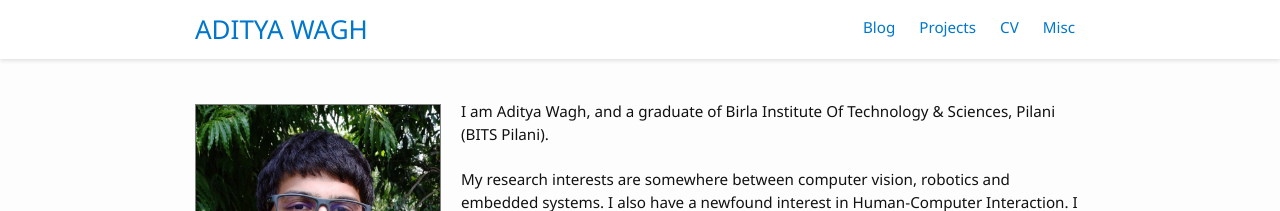
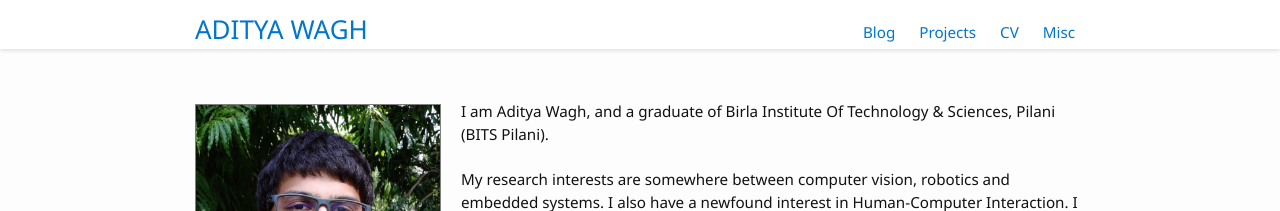
Before and after one commit to thecodeeagle/Ashlesha_Personal, a Jekyll site: the page built from index.md, in a window 1280 px wide. Shown: the top 211 px of the page. Built offline with Jekyll 4.4.1, drawn with Linux system fonts in a browser that asks for light colours.

Commit message:
final update

```diff
--- a/_sass/_header.scss
+++ b/_sass/_header.scss
@@ -4,7 +4,7 @@
     z-index: 99999999;
     box-shadow: 0 0.125rem 0.25rem 0 rgba(0, 0, 0, 0.11);
     position: fixed;
-    min-width: -webkit-fill-available;
+    width: 100%
 }
 
 .site-title {
@@ -27,8 +27,6 @@
 }
 
 .site-header .wrapper {
-    /* padding-top:10px; */
-    padding-bottom: 10px;
     position: relative;
 }
 
@@ -39,7 +37,7 @@
 .site-nav ul {
     text-align: right;
     float: right;
-    padding-top: 9px;
+    padding-top: 10px;
     font-size: 100%;
     line-height: 2.0;
     font-weight: 400;
@@ -86,7 +84,6 @@
 .site-nav .sub-menu {
     z-index: 2147483647;
     position: absolute;
-    margin: inherit;
 }
 
 .site-nav .sub-menu li.current-menu-item>a {
@@ -96,20 +93,16 @@
 }
 
 .sub-menu {
-    /* border:3px solid #2a62b2; */
-    /* border-top:20px solid transparent; */
+    border-top: 5px solid white;
     box-shadow: 0 2px 2px rgba(0, 0, 0, 0.4);
     -moz-box-shadow: 0 2px 2px rgba(0, 0, 0, 0.4);
     -webkit-box-shadow: 0 8px 8px rgba(0, 0, 0, 0.4);
     display: none;
-    right: -80%;
-    padding: 4px 0 3px 0;
-    position: absolute;
+    position: relative;
     text-align: left;
     text-transform: none;
-    top: 25px;
-    z-index: 99999999999;
-    font-family: Helvetica, Arial, Verdana, sans-serif;
+    z-index: 9999;
+    font-family: "Segoe UI", Helvetica, Arial, Verdana, sans-serif;
 }
 
 .sub-menu li {
@@ -132,7 +125,8 @@
 
 .site-nav {
     float: right;
-    line-height: 40px
+    line-height: 40px;
+    padding-top: 10px;
 }
 
 .site-nav .menu-icon {
@@ -141,7 +135,6 @@
 
 .site-nav .page-link {
     color: #07c;
-    line-height: 2.0;
 }
 
 .site-nav .page-link:not(:first-child) {
@@ -250,7 +243,7 @@
         min-width: 215px;
         max-width: 215px;
         top: auto;
-        text-transform: uppercase;
+        text-transform: capitalize;
         right: auto;
         width: auto;
         background: white
```
